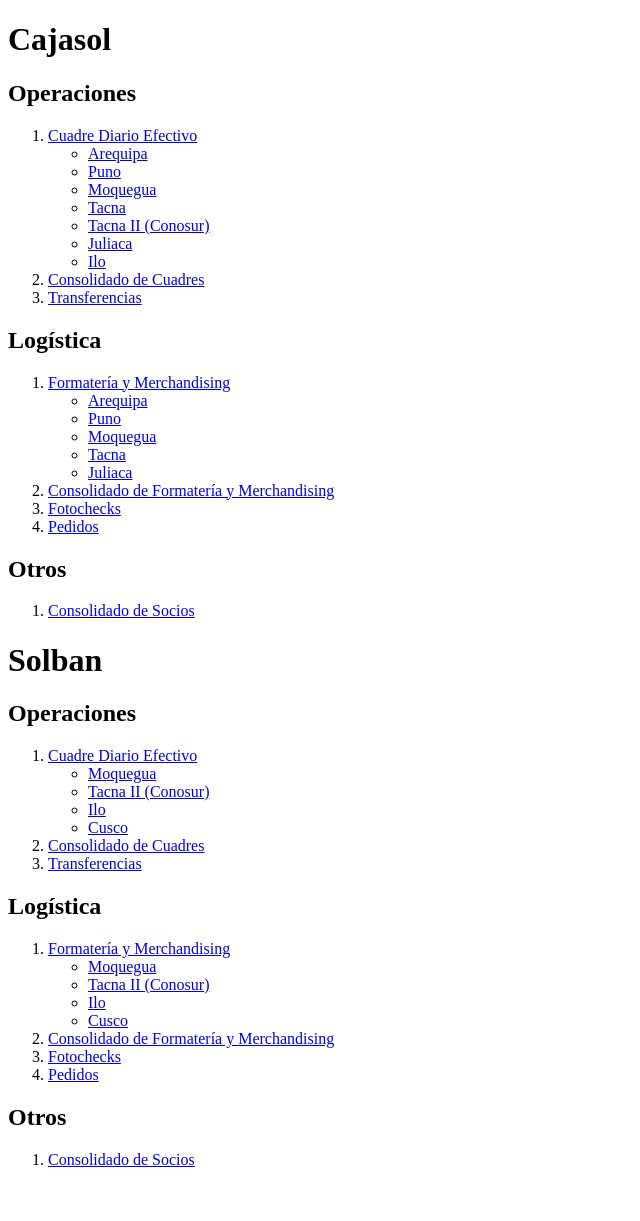
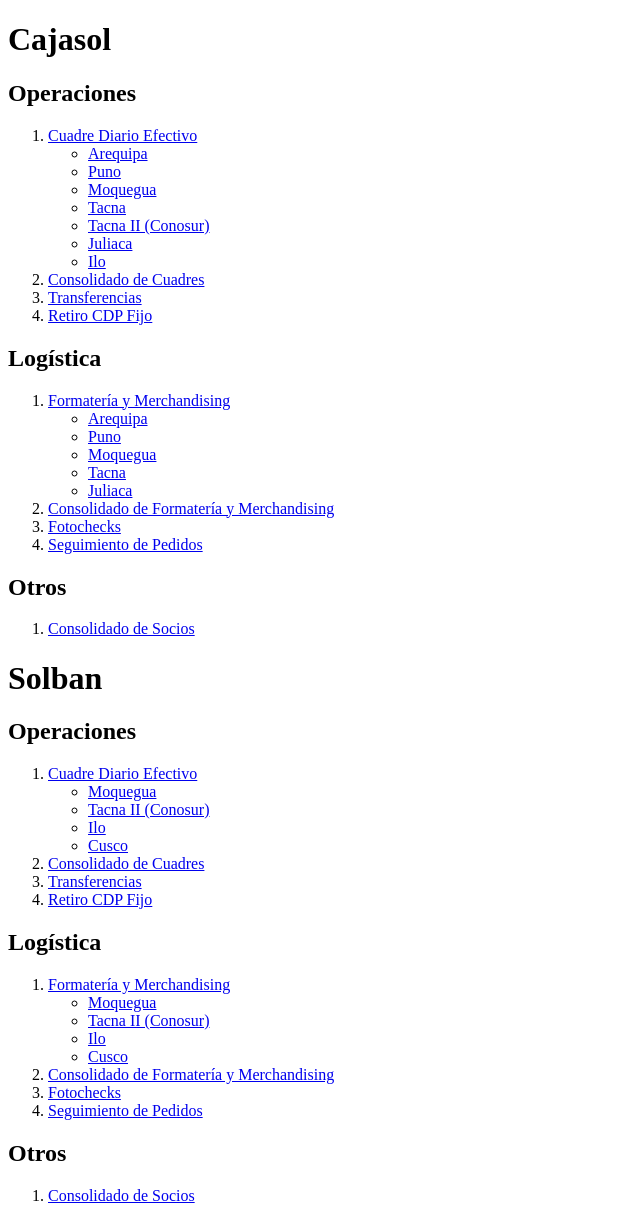
Before and after one commit to rooney2j/Cajasol-Enlaces, a Django app: page / in a window 1280 px wide. Shown: the whole page, without its empty margins (0-640 px from the left). Before the commit the page ends 1167 px from the top, so only its background shows below. Run offline with Django 3.2, Linux system fonts and the light colour scheme.

Commit message:
Agregado enlace de Retiro CDP Fijo

```diff
--- a/cajasol_enlaces/settings.py
+++ b/cajasol_enlaces/settings.py
@@ -25,7 +25,7 @@ SECRET_KEY = '*=yo7n0ku##1^2rc!=j%cf!h$kxio3c&*)+7#@38terjep#_q7'
 # SECURITY WARNING: don't run with debug turned on in production!
 DEBUG = True
 
-ALLOWED_HOSTS = ['sistemascajasol1.pythonanywhere.com', ]
+ALLOWED_HOSTS = ['sistemascajasol1.pythonanywhere.com', '127.0.0.1',]
 
 
 # Application definition
--- a/templates/index.html
+++ b/templates/index.html
@@ -55,9 +55,15 @@
         <a href="https://docs.google.com/spreadsheets/d/1oh7SMj1YZRSrU629kkVhNYIiSHnhmeZoH796aALK3kY/edit?usp=sharing
 " target="_blank">Consolidado de Cuadres</a>
       </li>
+
       <li>
         <a href="https://docs.google.com/spreadsheets/d/1BO-LPicbj_4opTBkiEV0IyLj30yT-FoZwFvh_aSs5sU/edit?usp=sharing
 " target="_blank">Transferencias</a>
+      </li>
+
+      <li>
+        <a href="https://docs.google.com/spreadsheets/d/1pTUJxVEcsMrIlkoJyNTer3awUXIX6v31U2VA6MYGp9M/edit?usp=sharing
+" target="_blank">Retiro CDP Fijo</a>
       </li>
     </ol>
 
@@ -92,14 +98,17 @@
         </ul>
 
       </li>
+
       <li>
         <a href="https://docs.google.com/spreadsheets/d/1lm3PdvL-YPr6b8bxqelLwvEHvP7u6DM2qM1oeR7lkbs/edit?usp=sharing" target="_blank">Consolidado de Formatería y Merchandising</a>
       </li>
+
       <li>
         <a href="https://docs.google.com/spreadsheets/d/1qi_HN-PnYzPqYT9mDhX_l-QgMHq37xjUYkV3x711woA/edit?usp=sharing" target="_blank">Fotochecks</a>
       </li>
+
       <li>
-        <a href="https://docs.google.com/spreadsheets/d/1in1Z2N9tYY4zE6x1UlVYH0IACiF70OvnFWKMyNaPf3s/edit?usp=sharing" target="_blank">Pedidos</a>
+        <a href="https://docs.google.com/spreadsheets/d/1in1Z2N9tYY4zE6x1UlVYH0IACiF70OvnFWKMyNaPf3s/edit?usp=sharing" target="_blank">Seguimiento de Pedidos</a>
       </li>
     </ol>
 
@@ -142,13 +151,20 @@
         </ul>
 
       </li>
+
       <li>
         <a href="https://docs.google.com/spreadsheets/d/16sniFFAU-E9mHGm0B1km1LF10GC8QSjeGrFxLttrslU/edit?usp=sharing
 " target="_blank">Consolidado de Cuadres</a>
       </li>
+
       <li>
         <a href="https://docs.google.com/spreadsheets/d/1eVhxc-e6L2x97gSXFxAV_2989ZFFzayiDNe5Gk3UTzw/edit?usp=sharing
 " target="_blank">Transferencias</a>
+      </li>
+
+      <li>
+        <a href="https://docs.google.com/spreadsheets/d/1pTUJxVEcsMrIlkoJyNTer3awUXIX6v31U2VA6MYGp9M/edit?usp=sharing
+" target="_blank">Retiro CDP Fijo</a>
       </li>
     </ol>
 
@@ -186,7 +202,7 @@
         <a href="https://docs.google.com/spreadsheets/d/1qi_HN-PnYzPqYT9mDhX_l-QgMHq37xjUYkV3x711woA/edit?usp=sharing" target="_blank">Fotochecks</a>
       </li>
       <li>
-        <a href="https://docs.google.com/spreadsheets/d/1in1Z2N9tYY4zE6x1UlVYH0IACiF70OvnFWKMyNaPf3s/edit?usp=sharing" target="_blank">Pedidos</a>
+        <a href="https://docs.google.com/spreadsheets/d/1in1Z2N9tYY4zE6x1UlVYH0IACiF70OvnFWKMyNaPf3s/edit?usp=sharing" target="_blank">Seguimiento de Pedidos</a>
       </li>
     </ol>
 
```
